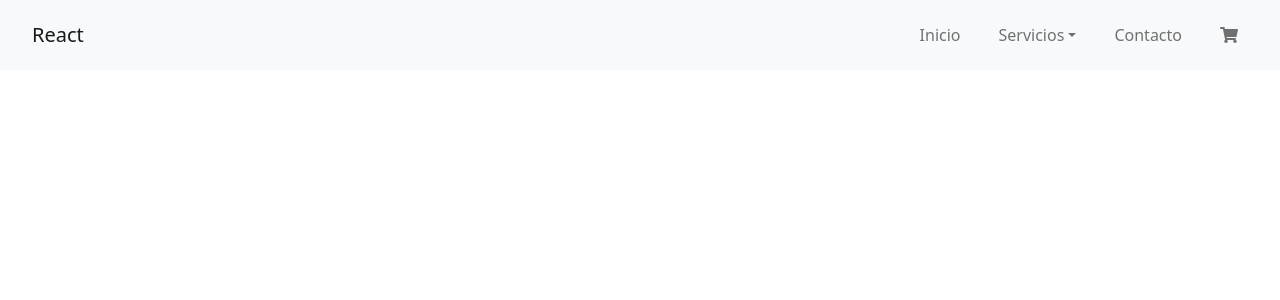
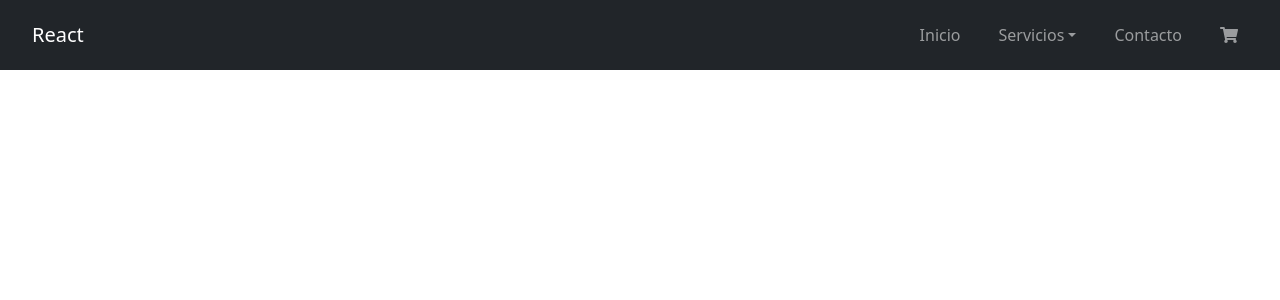
Before and after one commit to franleg/e-commerce, a React (Create React App) app: page / in a window 1280 px wide. Shown: the top 300 px of the page. Built offline with nearby package versions, Linux system fonts and the light colour scheme.

Commit message:
modifique color nav

```diff
--- a/src/components/NavBar/NavBar.js
+++ b/src/components/NavBar/NavBar.js
@@ -5,7 +5,7 @@
 
 const NavBar = () => {
     return(
-        <Navbar bg="light" expand="lg">
+        <Navbar bg="dark" expand="lg" variant="dark">
             <Container>
                 <Navbar.Brand href="#home">React</Navbar.Brand>
                 <Navbar.Toggle aria-controls="basic-navbar-nav" />
```
